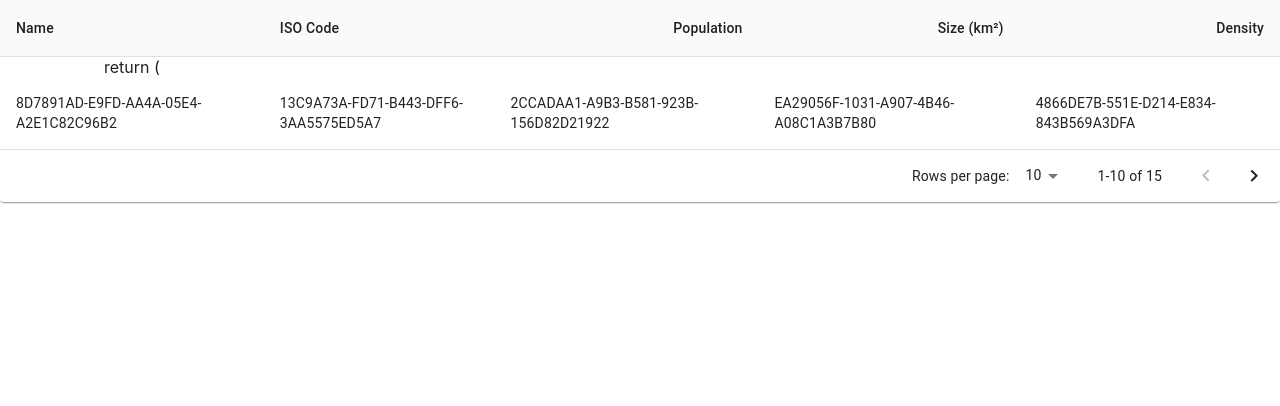
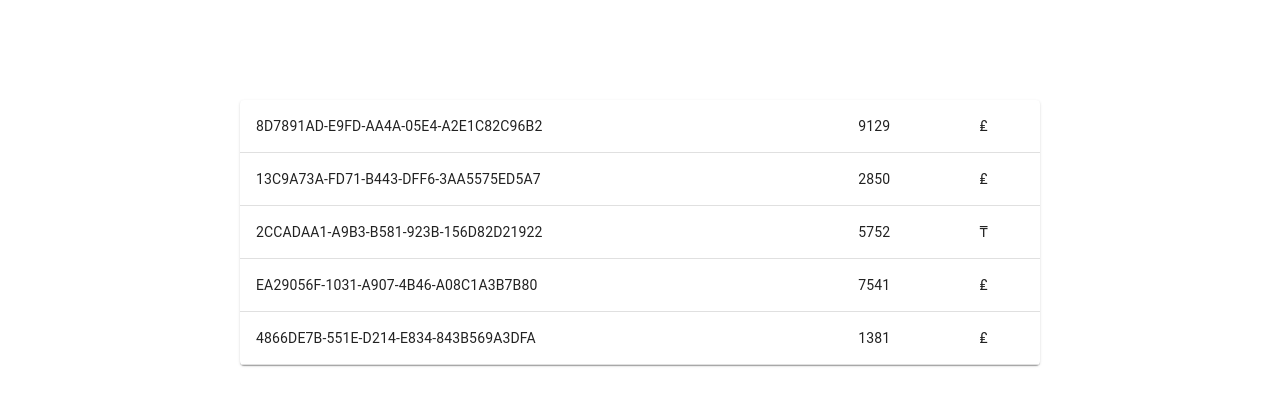
Before and after one commit to Ruslan-Almukhanov/Alfa, a React (Create React App) app: page / in a window 1280 px wide. Shown: the top 406 px of the page. Built offline with nearby package versions, Linux system fonts and the light colour scheme.

Commit message:
data was added to the table

```diff
--- a/src/App.css
+++ b/src/App.css
@@ -1,5 +1,7 @@
 .App {
   text-align: center;
+  width: 800px;
+  margin: 100px auto 0 auto;
 }
 
 .App-logo {
--- a/src/App.js
+++ b/src/App.js
@@ -1,4 +1,3 @@
-import logo from './logo.svg';
 import './App.css';
 import ClientAccounts from './components/ClientAccounts'
 
--- a/src/components/ClientAccounts.js
+++ b/src/components/ClientAccounts.js
@@ -8,55 +8,6 @@ import TableContainer from "@material-ui/core/TableContainer";
 import TableHead from "@material-ui/core/TableHead";
 import TablePagination from "@material-ui/core/TablePagination";
 import TableRow from "@material-ui/core/TableRow";
-
-const columns = [
-  { id: "name", label: "Name", minWidth: 170 },
-  { id: "code", label: "ISO\u00a0Code", minWidth: 100 },
-  {
-    id: "population",
-    label: "Population",
-    minWidth: 170,
-    align: "right",
-    format: value => value.toLocaleString("en-US")
-  },
-  {
-    id: "size",
-    label: "Size\u00a0(km\u00b2)",
-    minWidth: 170,
-    align: "right",
-    format: value => value.toLocaleString("en-US")
-  },
-  {
-    id: "density",
-    label: "Density",
-    minWidth: 170,
-    align: "right",
-    format: value => value.toFixed(2)
-  }
-];
-
-function createData(name, code, population, size) {
-  const density = population / size;
-  return { name, code, population, size, density };
-}
-
-const rows = [
-  createData("India", "IN", 1324171354, 3287263),
-  createData("China", "CN", 1403500365, 9596961),
-  createData("Italy", "IT", 60483973, 301340),
-  createData("United States", "US", 327167434, 9833520),
-  createData("Canada", "CA", 37602103, 9984670),
-  createData("Australia", "AU", 25475400, 7692024),
-  createData("Germany", "DE", 83019200, 357578),
-  createData("Ireland", "IE", 4857000, 70273),
-  createData("Mexico", "MX", 126577691, 1972550),
-  createData("Japan", "JP", 126317000, 377973),
-  createData("France", "FR", 67022000, 640679),
-  createData("United Kingdom", "GB", 67545757, 242495),
-  createData("Russia", "RU", 146793744, 17098246),
-  createData("Nigeria", "NG", 200962417, 923768),
-  createData("Brazil", "BR", 210147125, 8515767)
-];
 
 const useStyles = makeStyles({
   root: {
@@ -69,17 +20,6 @@ const useStyles = makeStyles({
 
 const ClientAccounts = () => {
   const classes = useStyles();
-  const [page, setPage] = React.useState(0);
-  const [rowsPerPage, setRowsPerPage] = React.useState(10);
-
-  const handleChangePage = (event, newPage) => {
-    setPage(newPage);
-  };
-
-  const handleChangeRowsPerPage = event => {
-    setRowsPerPage(+event.target.value);
-    setPage(0);
-  };
 
   const data = [
     {
@@ -112,48 +52,22 @@ const ClientAccounts = () => {
     <Paper className={classes.root}>
       <TableContainer className={classes.container}>
         <Table
-          stye={{ width: "1000px" }}
-          stickyHeader
+          stye={{ background: "#ccc" }}
           aria-label="sticky table"
         >
-          <TableHead>
-            <TableRow>
-              {columns.map(column => (
-                <TableCell
-                  key={column.id}
-                  align={column.align}
-                  style={{ minWidth: column.minWidth }}
-                >
-                  {column.label}
-                </TableCell>
-              ))}
-            </TableRow>
-          </TableHead>
           <TableBody>
-
-                return (
-                  <TableRow>
-                    {data.map((client, index) => {
-                      return (
-                        <TableCell key={index}>
-                          {client.accountNumber}
-                        </TableCell>
-                      );
-                    })}
-                  </TableRow>
-
+            {data.map((client, index) => {
+              return (
+                <TableRow key={index}>
+                  <TableCell>{client.accountNumber}</TableCell>
+                  <TableCell>{client.sum}</TableCell>
+                  <TableCell>{client.currency}</TableCell>
+                </TableRow>
+              );
+            })}
           </TableBody>
         </Table>
       </TableContainer>
-      <TablePagination
-        rowsPerPageOptions={[10, 25, 100]}
-        component="div"
-        count={rows.length}
-        rowsPerPage={rowsPerPage}
-        page={page}
-        onChangePage={handleChangePage}
-        onChangeRowsPerPage={handleChangeRowsPerPage}
-      />
     </Paper>
   );
 };
```
